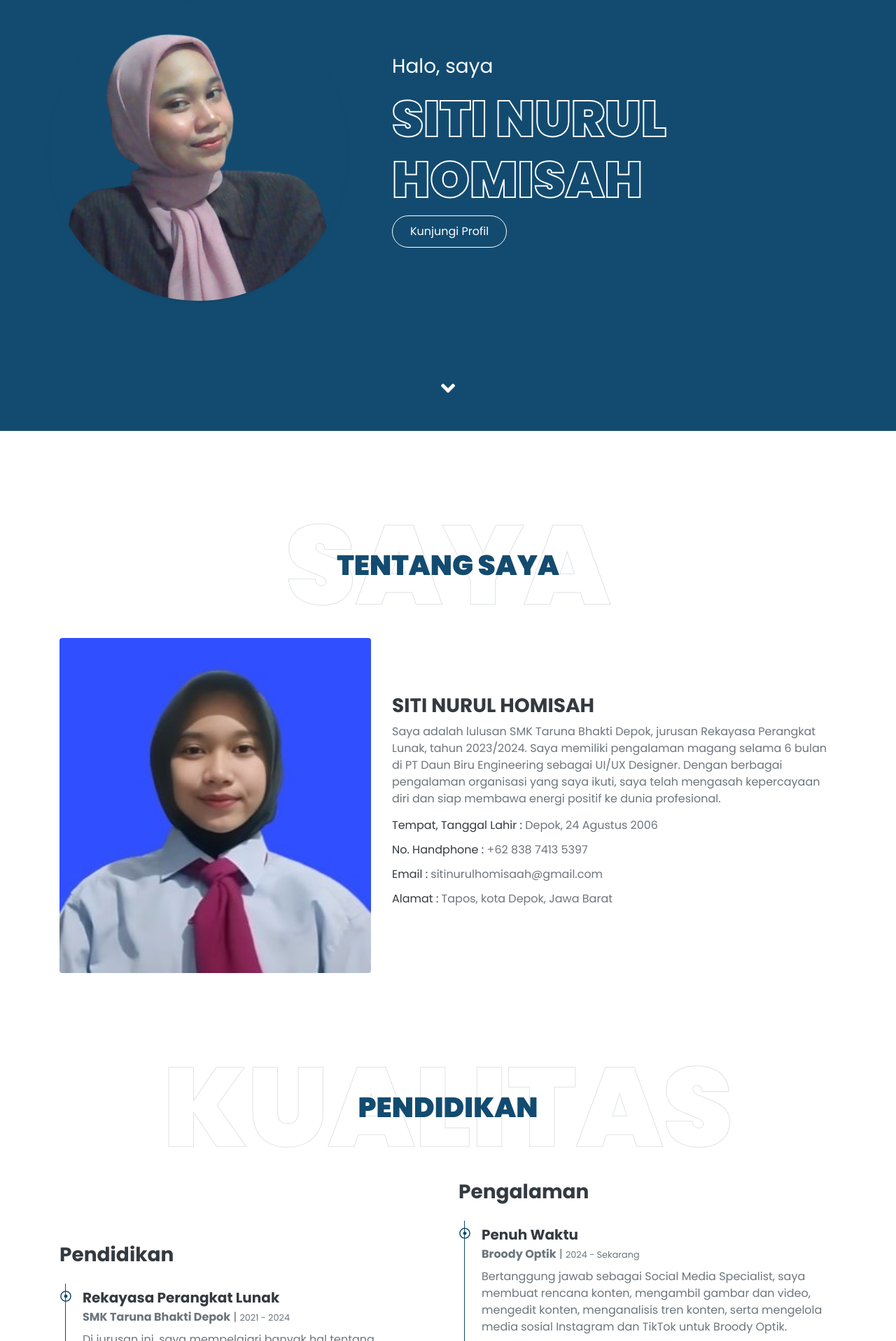
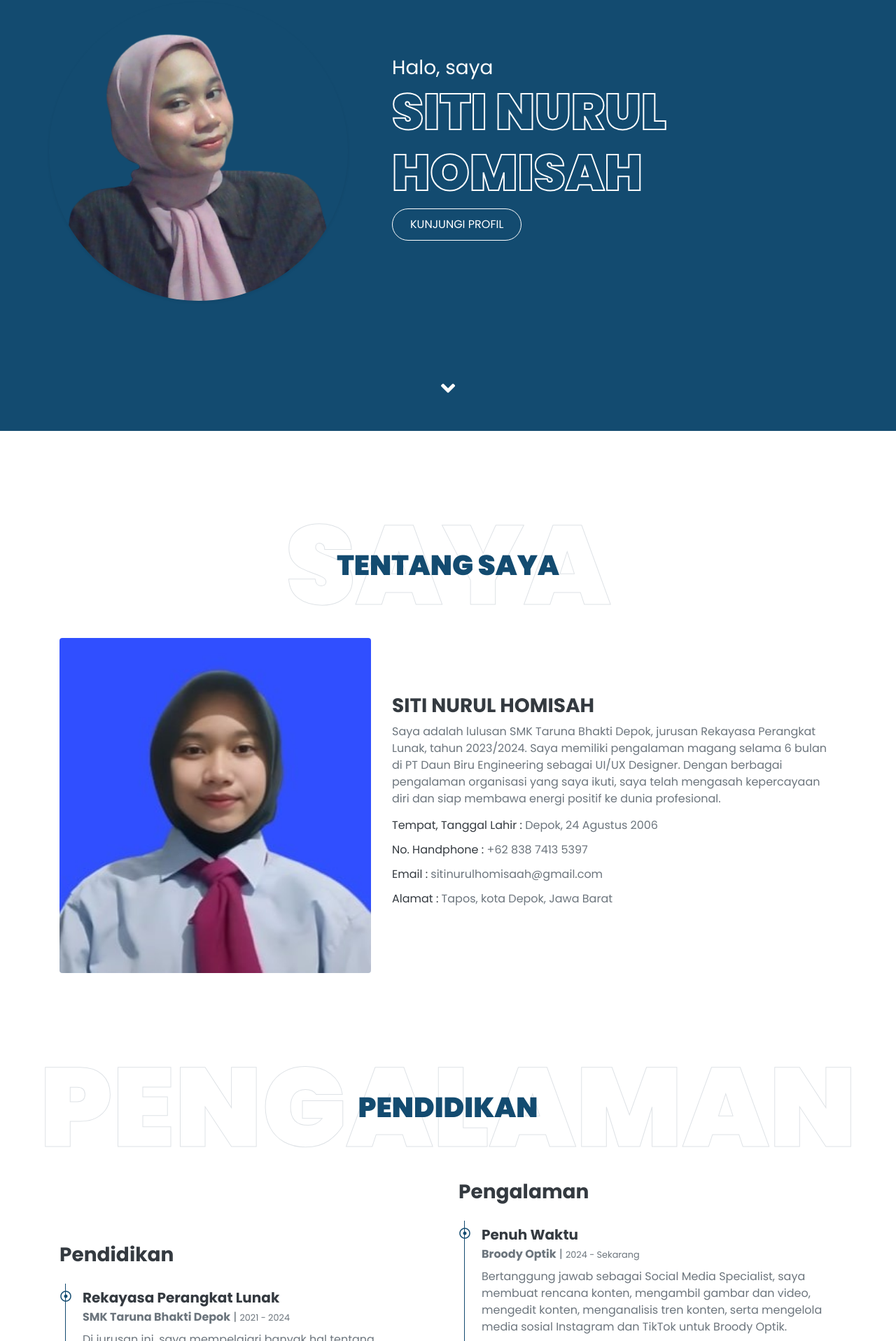
Before and after one commit to sitinurulhomisah/portofolio, a plain HTML site: page index.html in a window 1280 px wide. Shown: the part 184-2101 px from the top of the page at 70% size. Drawn offline with nearby package versions, Linux system fonts and the light colour scheme.

Commit message:
Initial commit with portfolio

```diff
--- a/index.html
+++ b/index.html
@@ -65,12 +65,12 @@
                     <img class="img-fluid w-100 rounded-circle shadow-sm" src="img/profile.png" alt="">
                 </div>
                 <div class="col-lg-7 text-center text-lg-left">
-                    <h3 class="text-white font-weight-normal mb-3">Halo, saya</h3>
+                    <h3 class="text-white font-weight-normal mb-1">Halo, saya</h3>
                     <h1 class="display-3 text-uppercase text-primary mb-2" style="-webkit-text-stroke: 2px #ffffff;">Siti Nurul Homisah</h1>
 
-                    <div class="d-flex align-items-center justify-content-center justify-content-lg-start">
-                        <a href="#about" class="btn btn-outline-light mr-5">Kunjungi Profil</a>
-                    </div>
+                    <a href="#about" class="btn btn-outline-light display-3 text-uppercase text-primary mb-2">
+                        <span style="color: white;">Kunjungi Profil</span>
+                    </a>
                 </div>
             </div>
         </div>
@@ -107,7 +107,7 @@
     <div class="container-fluid py-5" id="qualification">
         <div class="container">
             <div class="position-relative d-flex align-items-center justify-content-center">
-                <h1 class="display-1 text-uppercase text-white" style="-webkit-text-stroke: 1px #dee2e6;">Kualitas</h1>
+                <h1 class="display-1 text-uppercase text-white" style="-webkit-text-stroke: 1px #dee2e6;">Pengalaman</h1>
                 <h1 class="position-absolute text-uppercase text-primary">Pendidikan</h1>
             </div>
             <div class="row align-items-center">
```
